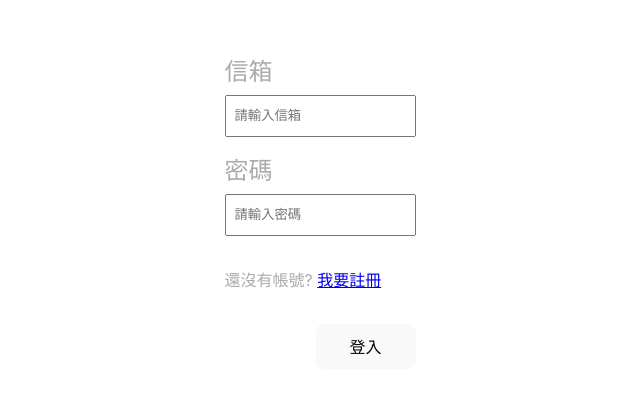
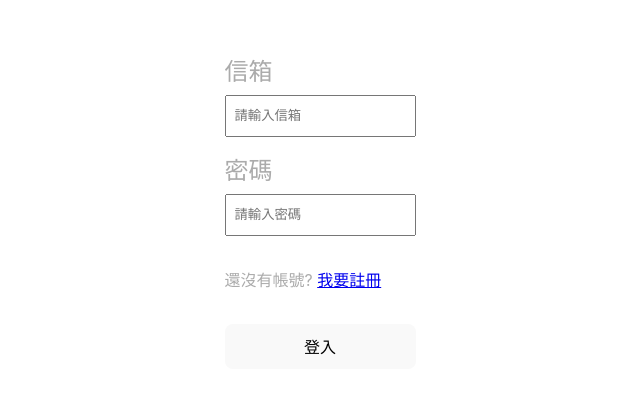
Before and after one commit to RichardBoyz/rock-paper-scissors, a React (Vite) app: page / in a window 1280 px wide. Shown: the part 144-538 px from the top of the page, without its empty margins (320-960 px from the left). Built offline with nearby package versions, Linux system fonts and the light colour scheme; no server answers.

Commit message:
Adjust home css

```diff
--- a/src/components/Home.scss
+++ b/src/components/Home.scss
@@ -11,14 +11,17 @@
   }
 
   &__left {
-    flex-grow: 1;
+    flex: 1;
     display: flex;
+    flex-direction: column;
     align-self: flex-start;
   }
   &__right {
-    flex-grow: 2;
+    flex: 2;
     min-height: 600px;
     overflow-y: auto;
+    padding: 5px;
+    box-sizing: border-box;
   }
 }
 
@@ -30,8 +33,3 @@
     }
   }
 }
-
-button {
-  align-self: flex-end;
-  max-width: 100px;
-}
```
